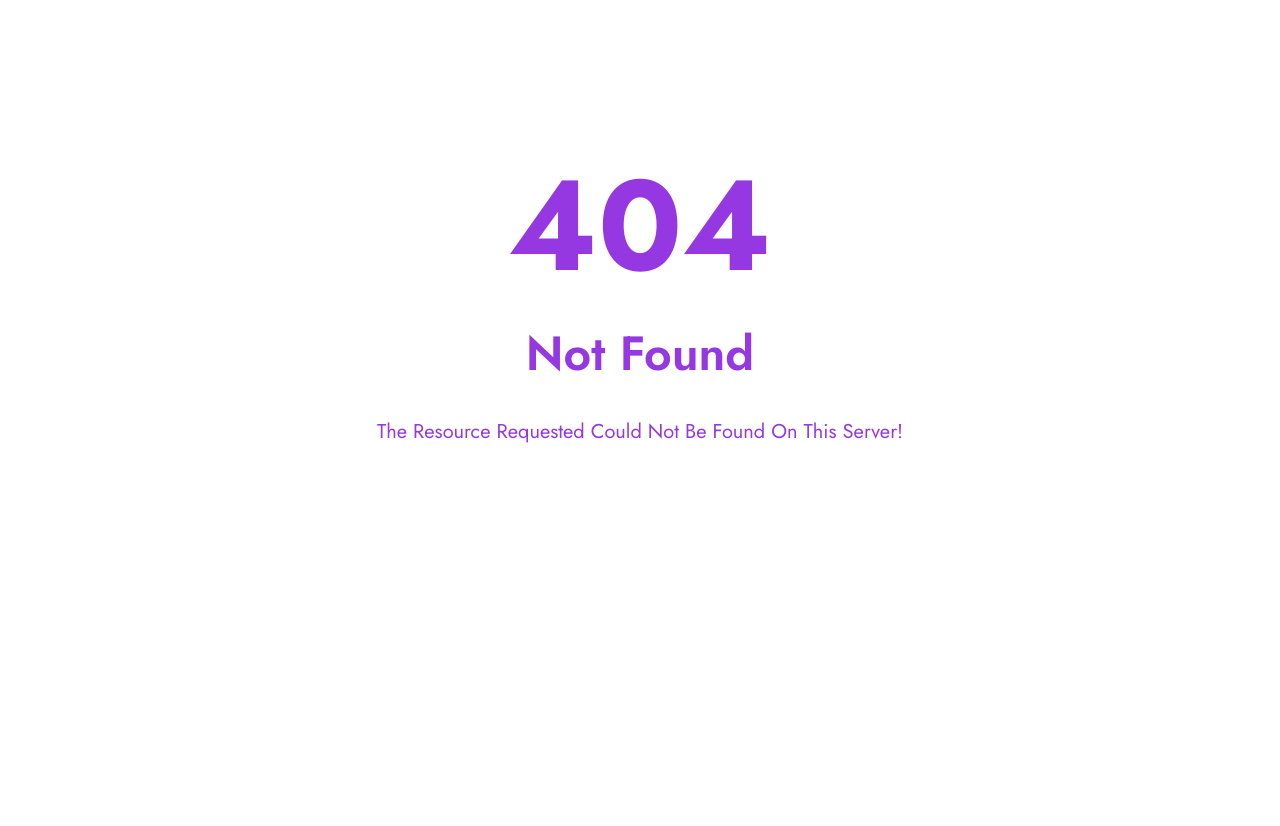
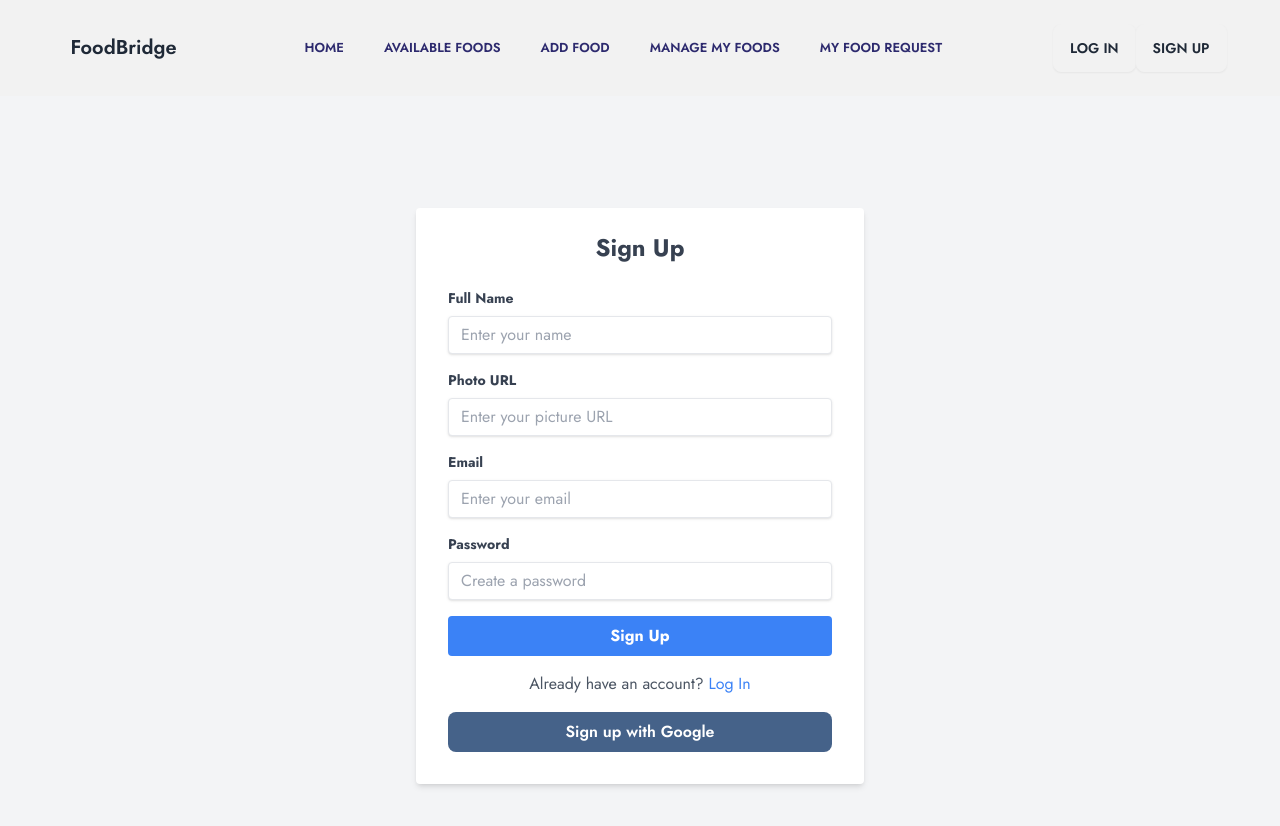
Before and after one commit to al-abir-anik/FreshBasket-Client, a React (Vite) app: page /signUp in a window 1280 px wide. Before the commit this address had no page. Shown: the top 826 px of the page. Before the commit the page ends 800 px from the top, so only its background shows below. Built offline with nearby package versions, Linux system fonts and the light colour scheme.

Commit message:
Login And Signup page added

```diff
--- a/eslint.config.js
+++ b/eslint.config.js
@@ -10,7 +10,7 @@ export default [
     files: ["**/*.{js,jsx}"],
     languageOptions: {
       ecmaVersion: 2020,
-      node: true,
+      // node: true,
       globals: globals.browser,
       parserOptions: {
         ecmaVersion: "latest",
--- a/package.json
+++ b/package.json
@@ -14,6 +14,7 @@
     "match-sorter": "^8.0.0",
     "react": "^18.3.1",
     "react-dom": "^18.3.1",
+    "react-hook-form": "^7.54.2",
     "react-router-dom": "^7.1.0",
     "sort-by": "^1.2.0"
   },
--- a/src/pages/Register/Login.jsx
+++ b/src/pages/Register/Login.jsx
@@ -0,0 +1,92 @@
+import { useForm } from "react-hook-form";
+import { Link } from "react-router-dom";
+
+const LogIn = () => {
+  const {
+    register,
+    handleSubmit,
+    watch,
+    formState: { errors },
+  } = useForm();
+
+  const onLoginSubmit = (data) => {
+    console.log(data);
+  };
+
+  return (
+    <div className="min-h-screen flex items-center justify-center bg-gray-100">
+      <div className="bg-white shadow-md rounded px-8 pt-6 pb-8 w-full max-w-md">
+        <h2 className="text-2xl font-bold text-gray-700 mb-6 text-center">
+          Sign In
+        </h2>
+        <form onSubmit={handleSubmit(onLoginSubmit)}>
+          <div className="mb-4">
+            <label className="block text-gray-700 text-sm font-bold mb-2">
+              Email
+            </label>
+            <input
+              type="email"
+              placeholder="Enter your email"
+              required
+              {...register("email", {
+                minLength: {
+                  value: 2,
+                  message: "Movie Title should be at least 2 characters.",
+                },
+              })}
+              className="shadow appearance-none border rounded w-full py-2 px-3 text-gray-700 leading-tight focus:outline-none focus:ring-2 focus:ring-blue-500"
+            />
+          </div>
+
+          <div className="mb-6">
+            <label className="block text-gray-700 text-sm font-bold mb-2">
+              Password
+            </label>
+            <input
+              type="password"
+              placeholder="Enter your password"
+              required
+              {...register("password", {
+                minLength: {
+                  value: 2,
+                  message: "Movie Title should be at least 2 characters.",
+                },
+              })}
+              className="shadow appearance-none border rounded w-full py-2 px-3 text-gray-700 leading-tight focus:outline-none focus:ring-2 focus:ring-blue-500"
+            />
+            {/* {wrongPass && <p className="text-red-600">{wrongPass}</p>} */}
+          </div>
+
+          <div className="flex items-center justify-between">
+            <button
+              type="submit"
+              className="bg-blue-500 hover:bg-blue-700 text-white font-bold py-2 px-4 rounded focus:outline-none focus:shadow-outline"
+            >
+              Sign In
+            </button>
+
+            <button className="inline-block align-baseline font-bold text-sm text-blue-500 hover:text-blue-700">
+              Forgot Password?
+            </button>
+          </div>
+        </form>
+
+        <p className="text-center text-gray-600 mt-4">
+          Don’t have an account?{" "}
+          <Link to={"/signUp"} className="text-blue-500 hover:text-blue-700">
+            Sign Up
+          </Link>
+        </p>
+
+        {/* Social Login */}
+        <div className="mt-4">
+          <button className="w-full py-2 px-4 bg-[#456289] text-white font-semibold rounded-lg hover:bg-[#80A4C0] focus:outline-none focus:ring-2 focus:ring-[#80A4C0]">
+            Sign in with Google
+          </button>
+        </div>
+      </div>
+    </div>
+  );
+};
+
+export default LogIn;
--- a/src/pages/Register/Signup.jsx
+++ b/src/pages/Register/Signup.jsx
@@ -0,0 +1,139 @@
+import { useForm } from "react-hook-form";
+import { Link } from "react-router-dom";
+
+const SignUp = () => {
+  const {
+    register,
+    handleSubmit,
+    watch,
+    formState: { errors },
+  } = useForm();
+
+  const onSignupSubmit = (data) => {
+    console.log(data);
+  };
+
+  return (
+    <div className="min-h-screen flex items-center justify-center bg-gray-100">
+      <div className="bg-white shadow-md rounded px-8 pt-6 pb-8 w-full max-w-md">
+        <h2 className="text-2xl font-bold text-gray-700 mb-6 text-center">
+          Sign Up
+        </h2>
+
+        <form onSubmit={handleSubmit(onSignupSubmit)}>
+          {/* Fullname */}
+          <div className="mb-4">
+            <label className="block text-gray-700 text-sm font-bold mb-2">
+              Full Name
+            </label>
+            <input
+              type="text"
+              placeholder="Enter your name"
+              required
+              {...register("fullname", {
+                minLength: {
+                  value: 4,
+                  message: "FullName should be at least 4 characters.",
+                },
+              })}
+              className="shadow appearance-none border rounded w-full py-2 px-3 text-gray-700 leading-tight focus:outline-none focus:ring-2 focus:ring-blue-500"
+            />
+            {errors.fullname && (
+              <p className="text-red-600">{errors.fullname.message}</p>
+            )}
+          </div>
+
+          {/* Photo URL */}
+          <div className="mb-4">
+            <label className="block text-gray-700 text-sm font-bold mb-2">
+              Photo URL
+            </label>
+            <input
+              type="url"
+              placeholder="Enter your picture URL"
+              required
+              {...register("photoUrl", {
+                pattern: {
+                  value:
+                    /^(https?:\/\/)?([a-zA-Z0-9-]+\.)+[a-zA-Z]{2,}(:\d+)?(\/.*)?$/,
+                  message: "Please enter a valid URL",
+                },
+              })}
+              className="shadow appearance-none border rounded w-full py-2 px-3 text-gray-700 leading-tight focus:outline-none focus:ring-2 focus:ring-blue-500"
+            />
+            {errors.photoUrl && (
+              <p className="text-red-500">{errors.photoUrl.message}</p>
+            )}
+          </div>
+
+          {/* Email Input */}
+          <div className="mb-4">
+            <label className="block text-gray-700 text-sm font-bold mb-2">
+              Email
+            </label>
+            <input
+              type="email"
+              placeholder="Enter your email"
+              required
+              {...register("email", {
+                minLength: {
+                  value: 2,
+                  message: "Movie Title should be at least 2 characters.",
+                },
+              })}
+              className="shadow appearance-none border rounded w-full py-2 px-3 text-gray-700 leading-tight focus:outline-none focus:ring-2 focus:ring-blue-500"
+            />
+          </div>
+
+          {/* Password Input */}
+          <div className="mb-4">
+            <label className="block text-gray-700 text-sm font-bold mb-2">
+              Password
+            </label>
+            <input
+              type="password"
+              placeholder="Create a password"
+              required
+              {...register("password", {
+                minLength: {
+                  value: 6,
+                  message: "Password should be at least 2 characters.",
+                },
+                pattern: {
+                  value: /^(?=.*[a-z])(?=.*[A-Z]).*$/,
+                  message:
+                    "Password must contain at least one UPPERCASE and one lowercase letter",
+                },
+              })}
+              className="shadow appearance-none border rounded w-full py-2 px-3 text-gray-700 leading-tight focus:outline-none focus:ring-2 focus:ring-blue-500"
+            />
+            {errors.password && (
+              <p className="text-red-500">{errors.password.message}</p>
+            )}
+          </div>
+
+          <button
+            type="submit"
+            className="bg-blue-500 hover:bg-blue-700 text-white font-bold py-2 px-4 w-full rounded focus:outline-none focus:shadow-outline"
+          >
+            Sign Up
+          </button>
+        </form>
+        <p className="text-center text-gray-600 mt-4">
+          Already have an account?{" "}
+          <Link to={"/logIn"} className="text-blue-500 hover:text-blue-700">
+            Log In
+          </Link>
+        </p>
+
+        <div className="mt-4">
+          <button className="w-full py-2 px-4 bg-[#456289] text-white font-semibold rounded-lg hover:bg-[#80A4C0] focus:outline-none focus:ring-2 focus:ring-[#80A4C0]">
+            Sign up with Google
+          </button>
+        </div>
+      </div>
+    </div>
+  );
+};
+
+export default SignUp;
```
Also changed, not shown: src/routes/Routes.jsx (+12 -1 lines), src/index.css (line endings or trailing spaces), src/layouts/Root.jsx (renamed from src/root/Root.jsx), 1 other file (tests, documents, lock files or other folders).
